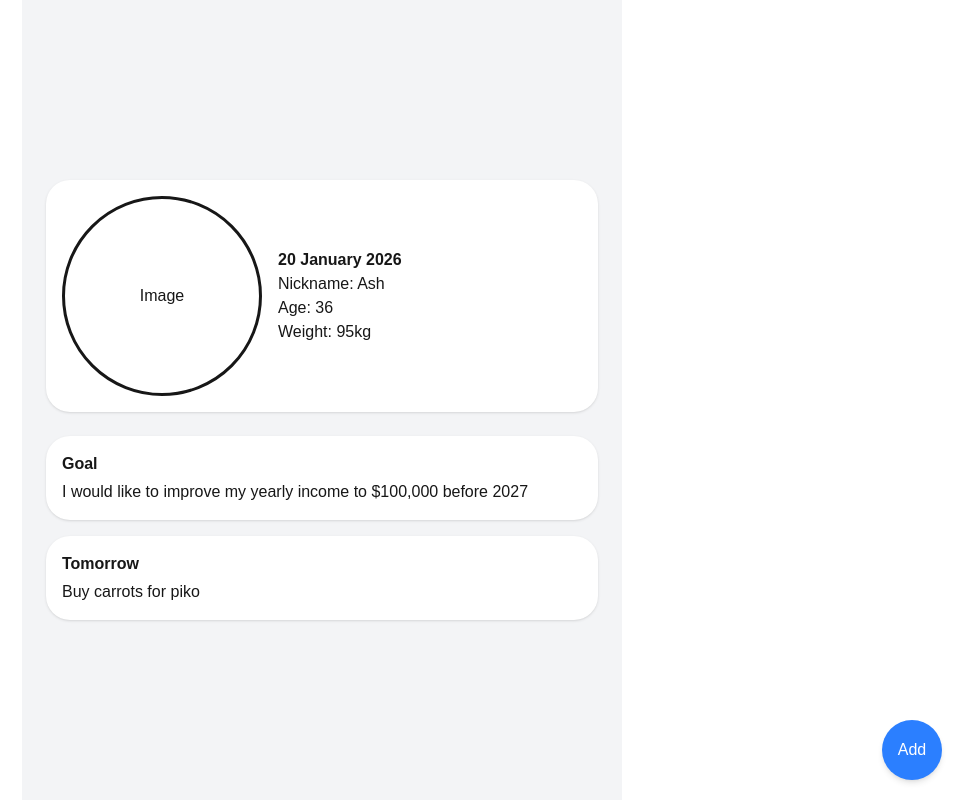
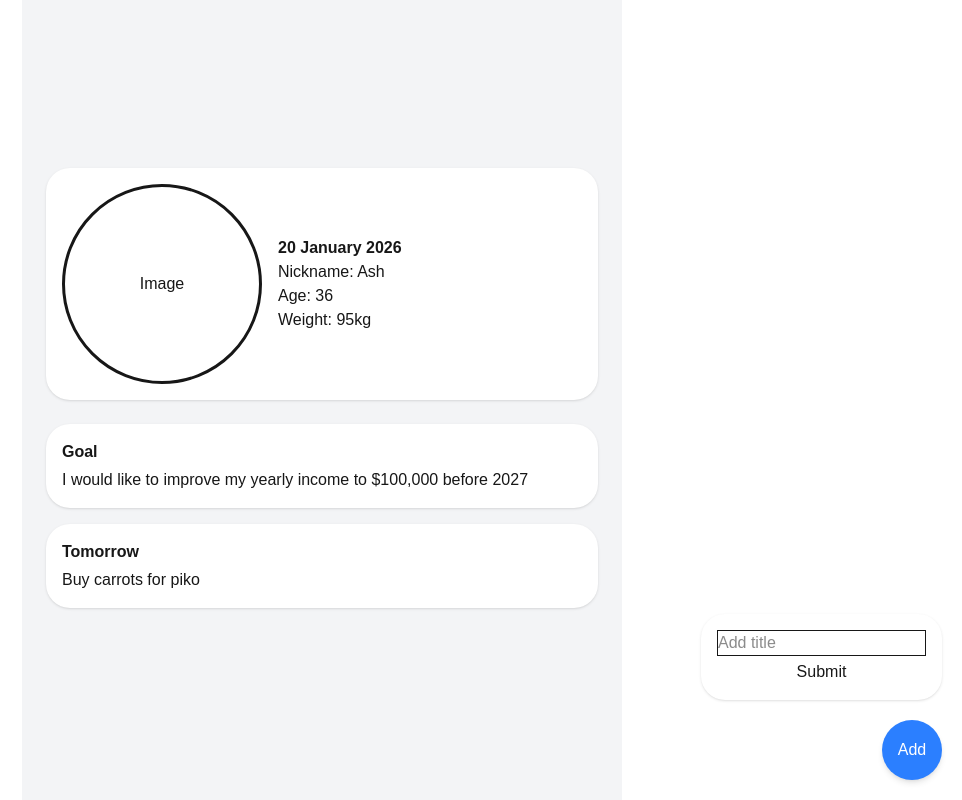
Before and after one commit to ashLuchowa/lookbehind-app, a Next.js app: page / in a window 1280 px wide. Both pictures are taken after a click on the button "Add". Shown: the whole page, without its empty margins (318-1280 px from the left). Built offline with nearby package versions, Linux system fonts and the light colour scheme.

Commit message:
Add initial form inputs

```diff
--- a/app/components/addbutton.tsx
+++ b/app/components/addbutton.tsx
@@ -1,14 +1,22 @@
 'use client';
+import { useState } from "react";
 import AddForm from "./addform";
 
 export default function AddButton() {
-    const addForm = () => {
-        console.log("Add button clicked");
+    const [showForm, setShowForm] = useState(false);
+
+    const handleClick = () => {
+        setShowForm((prev) => !prev);
     }
 
     return (
-    <button onClick={() => addForm()} className="addbtn bg-blue-500 text-white px-4 py-2 rounded-2xl shadow-md hover:bg-blue-600 transition cursor-pointer">
-        Add
-    </button>
+    <div>
+        <button onClick={handleClick} className="addbtn bg-blue-500 text-white px-4 py-2 rounded-2xl shadow-md hover:bg-blue-600 transition cursor-pointer">
+            Add
+        </button>
+
+        {showForm && <AddForm />}
+    </div>
+
     );
 }
--- a/app/components/addform.tsx
+++ b/app/components/addform.tsx
@@ -1,15 +1,13 @@
-type addform = {
-    title: string
-    textPara: string
-}
-
-export default function AddForm({ title, textPara }: addform) {
+export default function AddForm() {
 
     return (
-        <div className="add-form">
-            <form>
-                <input type="text" />add title
-            </form>
-        </div>
+        <form className="add-form flex flex-col gap-1 bg-white shadow-sm p-4 rounded-3xl">
+            <input
+                type="text"
+                placeholder="Add title"
+                className="border"
+            />
+            <button type="submit">Submit</button>
+        </form>
     )
 }
--- a/app/style.css
+++ b/app/style.css
@@ -12,4 +12,10 @@
   display: flex;
   justify-content: center;
   align-items: center;
+}
+
+.add-form {
+  position: absolute;
+  right: 20px;
+  bottom: 100px;
 }/*# sourceMappingURL=style.css.map */
--- a/app/style.scss
+++ b/app/style.scss
@@ -15,3 +15,10 @@
     justify-content: center;
     align-items: center;
 }
+
+// FORM
+.add-form {
+    position: absolute;
+    right: 20px;
+    bottom: 100px;
+}
```
Also changed, not shown: 1 other file (tests, documents, lock files or other folders).
